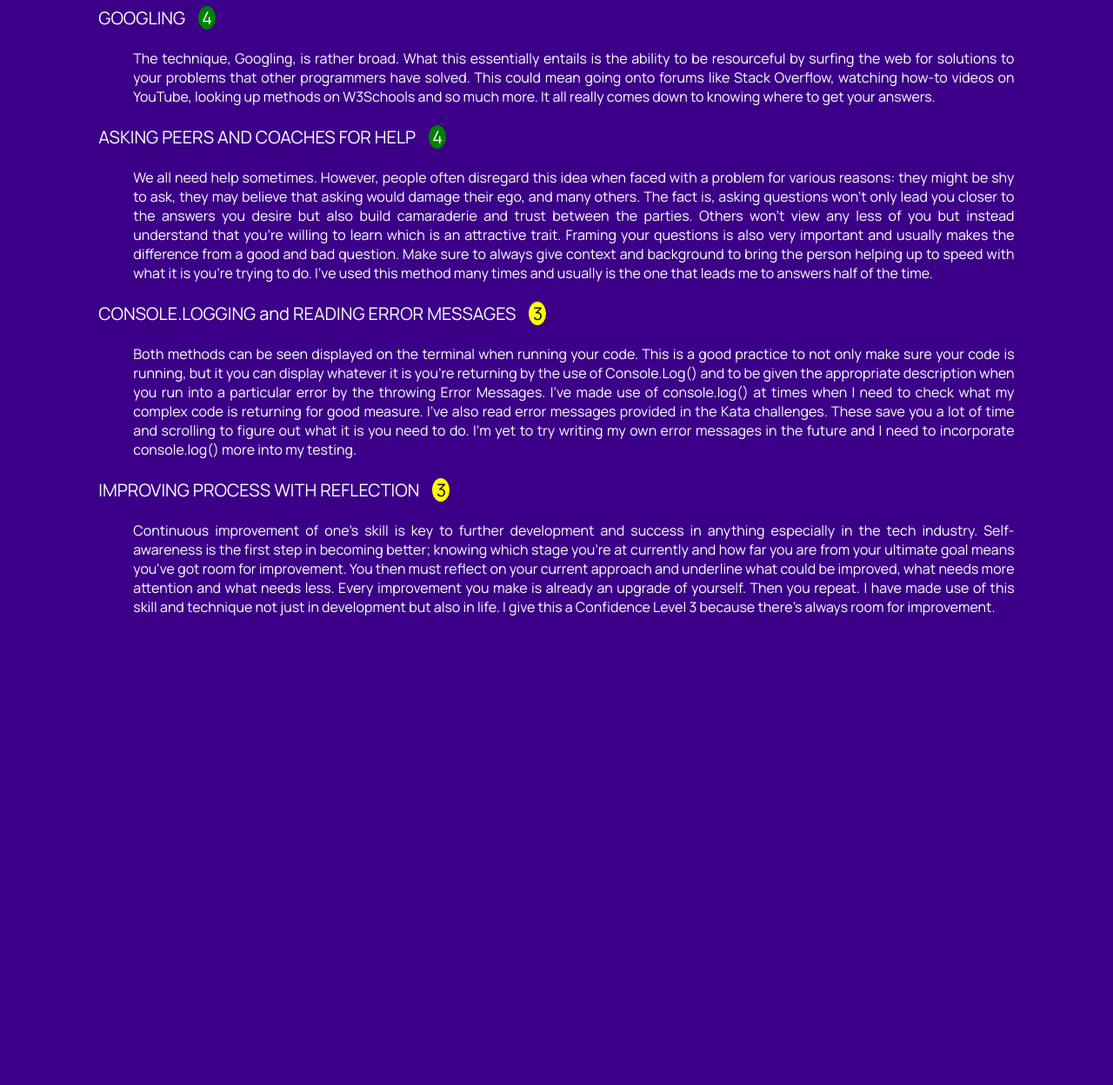
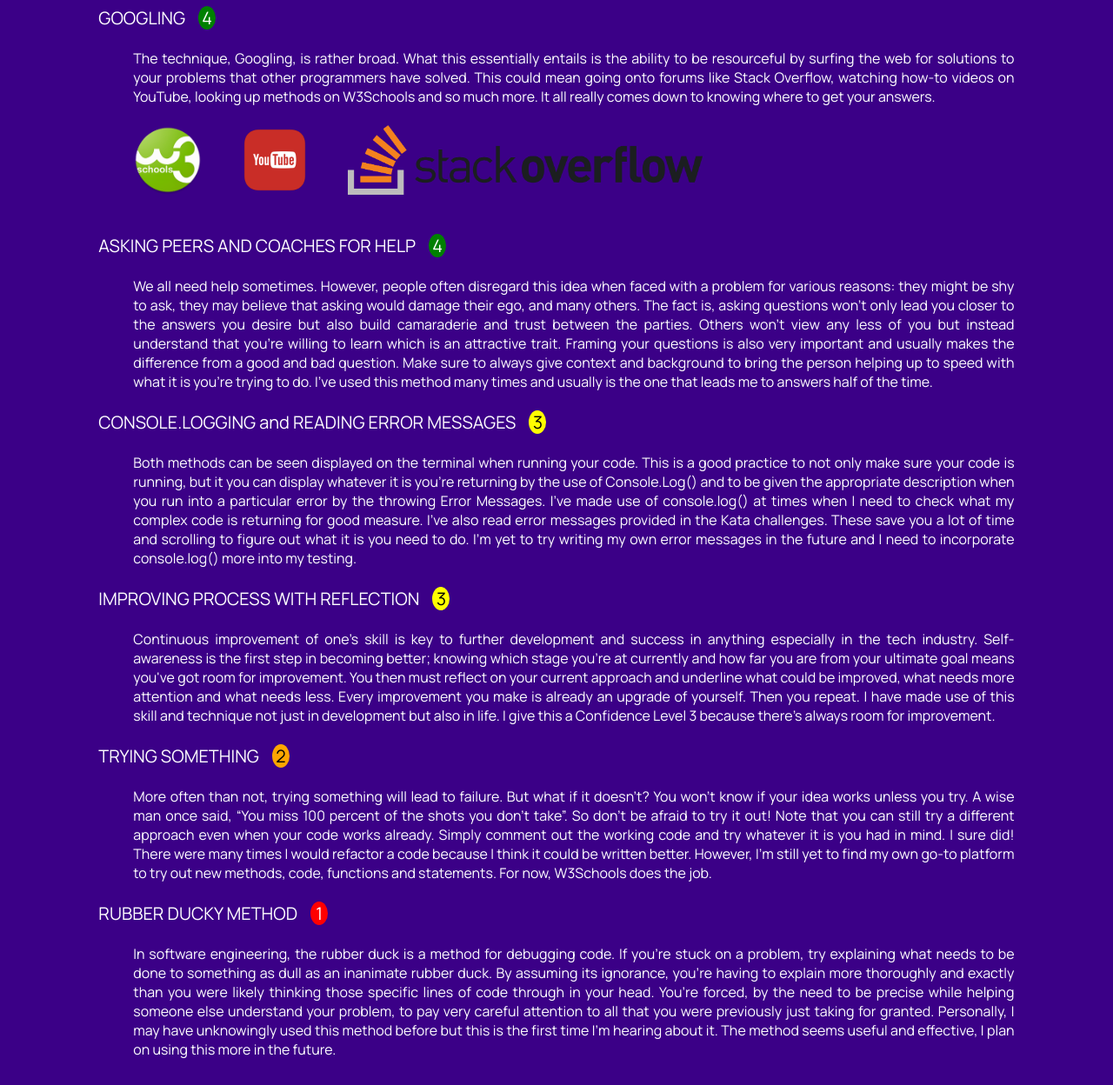
Before and after one commit to keenen1/keenen1.github.io, a plain HTML site: page blog/sprint4-technical.html in a window 1280 px wide. Shown: the part 1516-2764 px from the top of the page at 87% size. Before the commit the page ends 2255 px from the top, so only its background shows below. Drawn offline with Linux system fonts and the light colour scheme.

Commit message:
Added Photos to Blog

```diff
--- a/blog/mycss/style.css
+++ b/blog/mycss/style.css
@@ -245,7 +245,11 @@ h2 {
 .problem-solving span {
     color: yellow;
 }
-
+.sprint4-tech-blog img {
+    max-height: 80px;
+    margin-left: 40px;
+    margin-bottom: 40px;
+}
 .sprint-3-tech-blog p{
     text-align: justify;
     margin-left: 25px;
--- a/blog/sprint4-technical.html
+++ b/blog/sprint4-technical.html
@@ -140,6 +140,10 @@
                             Overflow, watching how-to videos on YouTube, looking up methods on W3Schools and so much more. It all really comes
                             down to knowing where to get your answers.
                         </div></br>
+                        <a href="https://www.w3schools.com/"><img src="images/w3_logo.webp" alt="W3 Schools"></a>
+                        <span><a hrer="https://www.youtube.com/"><img src="images/youtube_logo.png" alt="YouTube"></a></span>
+                        <span><a hrer="https://stackoverflow.com/"><img src="images/stackoverflow_logo.png" alt="StackoverFlow"></a></span>
+
                         <!-- ASKING FOR HELP -->
                         <div class="techniques-block">
                             <div><span>ASKING PEERS AND COACHES FOR HELP</span></div>
@@ -154,6 +158,8 @@
                             to always give context and background to bring the person helping up to speed with what it is you’re trying to do. I’ve
                             used this method many times and usually is the one that leads me to answers half of the time.
                         </div></br>
+
+
                         <!-- CONSOLE LOGGING and ERROR MSGS -->
                         <div class="techniques-block">
                             <div><span>CONSOLE.LOGGING and READING ERROR MESSAGES</span></div>
@@ -181,7 +187,32 @@
                             an upgrade of yourself. Then you repeat. I have made use of this skill and technique not just in development but also
                             in life. I give this a Confidence Level 3 because there's always room for improvement.
                         </div></br>
-
+                        <!-- TRYING SOMETHING -->
+                        <div class="techniques-block">
+                            <div><span>TRYING SOMETHING</span></div>
+                            <div class="confidence-2">2</div>
+                        </div></br>
+                        <div class="techniques-body">
+                            More often than not, trying something will lead to failure. But what if it doesn’t? You won’t know if your idea works
+                            unless you try. A wise man once said, “You miss 100 percent of the shots you don’t take”. So don’t be afraid to try it
+                            out! Note that you can still try a different approach even when your code works already. Simply comment out the working
+                            code and try whatever it is you had in mind. I sure did! There were many times I would refactor a code because I think
+                            it could be written better. However, I’m still yet to find my own go-to platform to try out new methods, code, functions
+                            and statements. For now, W3Schools does the job.
+                        </div></br>
+                        <!-- RUBBER DUCKY METHOD -->
+                        <div class="techniques-block">
+                            <div><span>RUBBER DUCKY METHOD</span></div>
+                            <div class="confidence-1">1</div>
+                        </div></br>
+                        <div class="techniques-body">
+                            In software engineering, the rubber duck is a method for debugging code. If you’re stuck on a problem, try explaining what
+                            needs to be done to something as dull as an inanimate rubber duck. By assuming its ignorance, you’re having to explain more
+                            thoroughly and exactly than you were likely thinking those specific lines of code through in your head. You’re forced, by
+                            the need to be precise while helping someone else understand your problem, to pay very careful attention to all that you
+                            were previously just taking for granted. Personally, I may have unknowingly used this method before but this is the first
+                            time I’m hearing about it. The method seems useful and effective, I plan on using this more in the future.
+                        </div></br>
                     </div>
 
                 </div>
```
Also changed, not shown: blog/images/camaraderie.jpg (added), blog/images/google_logo.png (added), blog/images/stackoverflow_logo.png (added), blog/images/w3_logo.webp (added), blog/images/youtube_logo.png (added).
